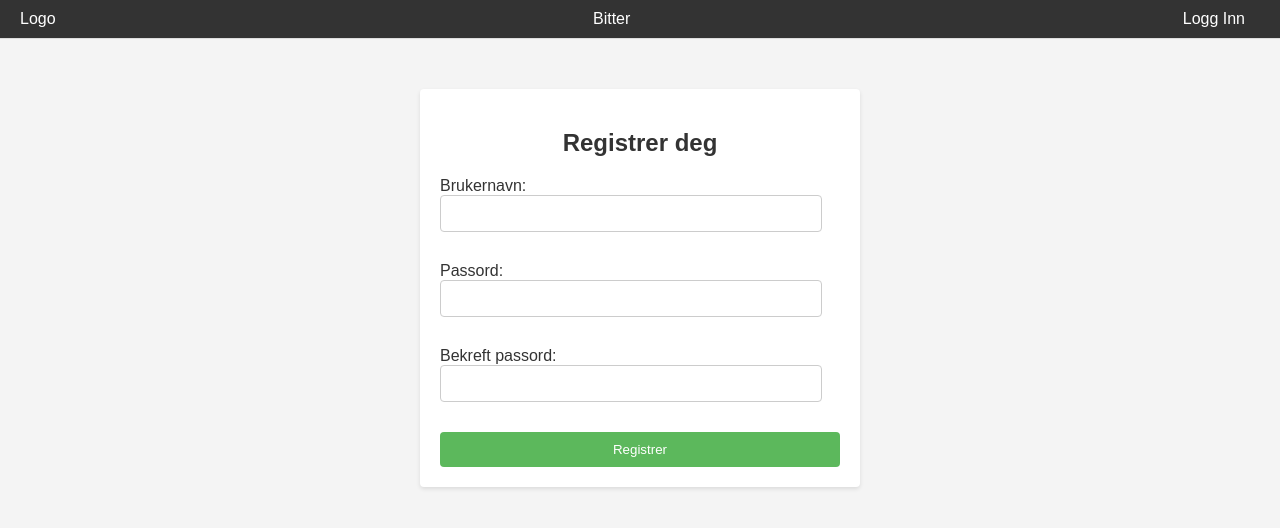
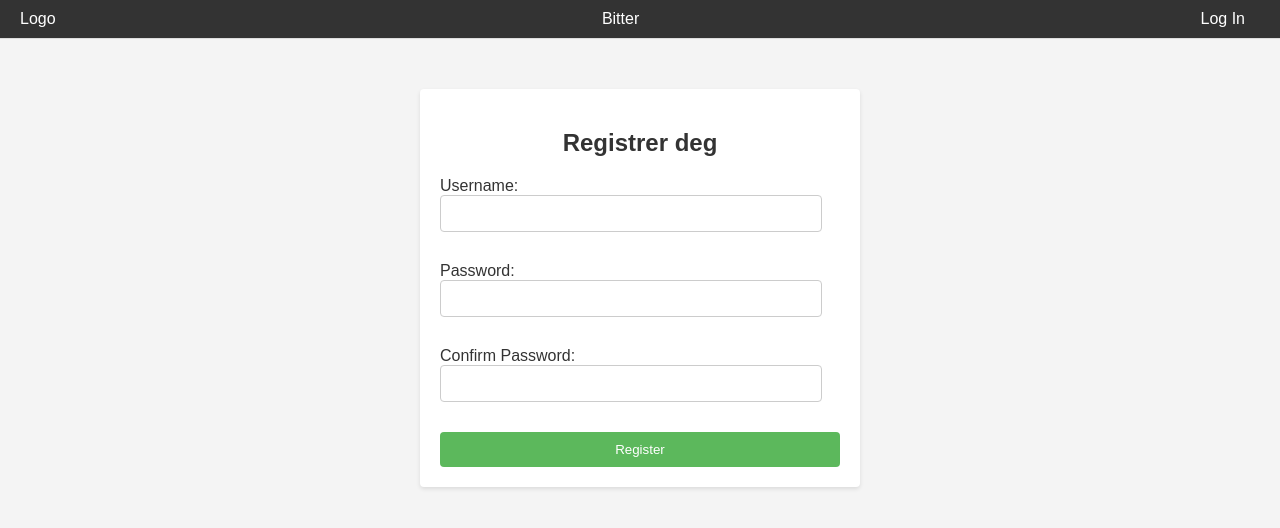
Before and after one commit to thenyandude/bitter, a React (Create React App) app in the folder bitter/: page /signup in a window 1280 px wide. Shown: the top 528 px of the page. Built offline with nearby package versions, Linux system fonts and the light colour scheme.

Commit message:
Updated pages to English

```diff
--- a/bitter/src/components/Header.js
+++ b/bitter/src/components/Header.js
@@ -22,9 +22,9 @@ function Header() {
         )}
       </div>            <div className="header-auth">
                 {isLoggedIn ? (
-                    <button onClick={logout} className="auth-link">Logg Ut</button>
+                    <button onClick={logout} className="auth-link">Log Out</button>
                 ) : (
-                    <Link to="/login" className="auth-link">Logg Inn</Link>
+                    <Link to="/login" className="auth-link">Log In</Link>
                 )}
             </div>
         </header>
--- a/bitter/src/components/Home.js
+++ b/bitter/src/components/Home.js
@@ -22,7 +22,7 @@ function Home() {
 
     return (
         <div className="container">
-          <h2>Siste på Bitter</h2>
+          <h2>Last posts on Bitter</h2>
           {recentPosts.map((post, index) => (
             // Apply the .post class to each post container
             <div key={index} className="post">
--- a/bitter/src/components/SignUp.js
+++ b/bitter/src/components/SignUp.js
@@ -21,7 +21,7 @@ function SignUp() {
       console.log(response.data);
       // Redirect to login page or dashboard after successful sign-up
     } catch (error) {
-      setErrorMessage(error.response ? error.response.data.message : 'Feil ved registrering');
+      setErrorMessage(error.response ? error.response.data.message : 'Eroor during registering');
     }
   };
 
@@ -30,18 +30,18 @@ function SignUp() {
       <h2>Registrer deg</h2>
       <form onSubmit={handleSignUp} className="auth-form">
         <label>
-          Brukernavn:
+          Username:
           <input type="text" value={username} onChange={(e) => setUsername(e.target.value)} />
         </label>
         <label>
-          Passord:
+          Password:
           <input type="password" value={password} onChange={(e) => setPassword(e.target.value)} />
         </label>
         <label>
-          Bekreft passord:
+          Confirm Password:
           <input type="password" value={confirmPassword} onChange={(e) => setConfirmPassword(e.target.value)} />
         </label>
-        <button type="submit">Registrer</button>
+        <button type="submit">Register</button>
         {errorMessage && <div className="feedback-message">{errorMessage}</div>}
       </form>
     </div>
```
